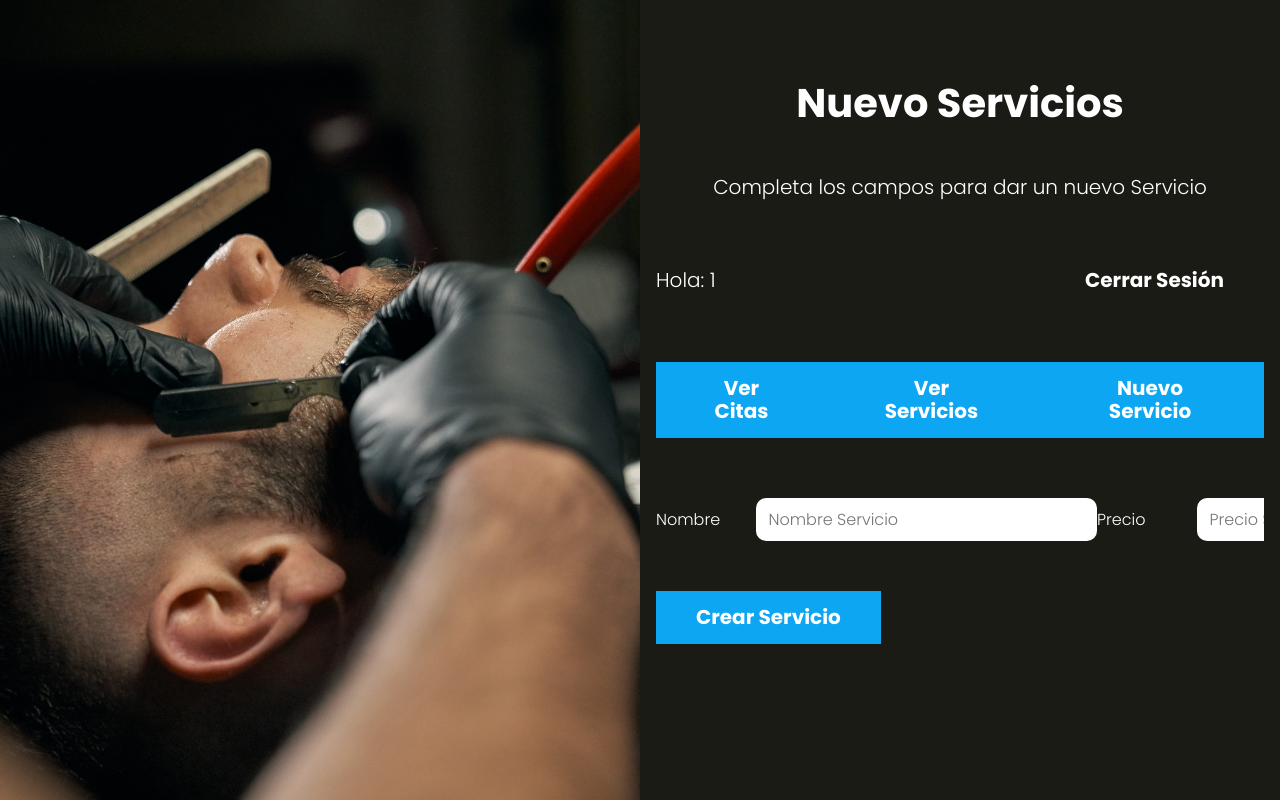
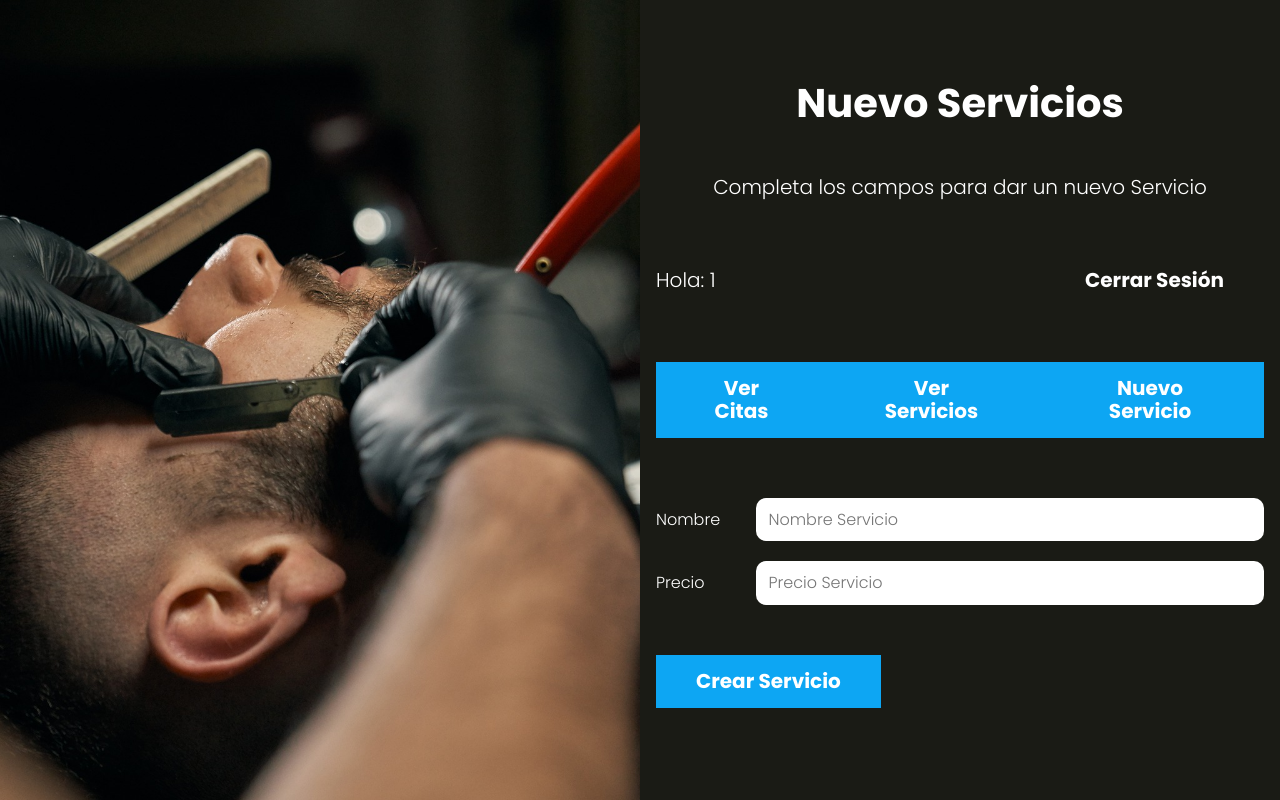
Before and after one commit to borjasff/appsalon_bff, a PHP site: page /servicios/crear in a window 1280 px wide. Run offline with PHP 8.4, Linux system fonts and the light colour scheme; the visitor is signed in with stand-in values (Sample User, id 1).

Commit message:
actualizacion de formulario

```diff
--- a/views/servicios/formulario.php
+++ b/views/servicios/formulario.php
@@ -1,7 +1,8 @@
 <div class="campo">
     <label for="nombre">Nombre</label>
     <input type="text" id="nombre" name="nombre" placeholder="Nombre Servicio" value="<?php echo $servicio->nombre; ?>">
-
+</div>
+<div class="campo">
     <label for="precio">Precio</label>
     <input type="number" id="precio" name="precio" placeholder="Precio Servicio" value="<?php echo $servicio->precio; ?>">
 </div>
```
